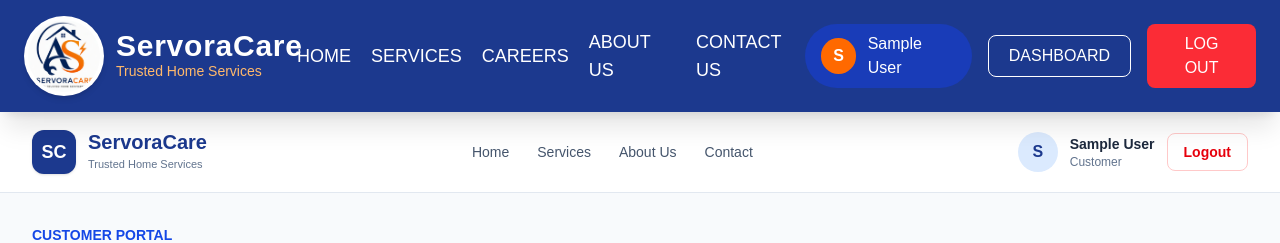
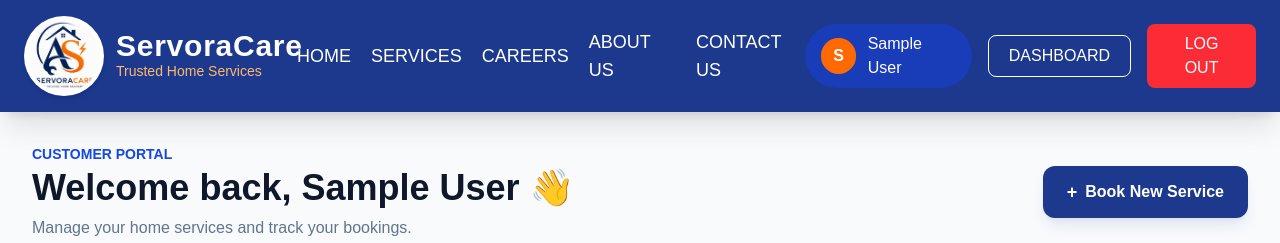
Before and after one commit to Boby-Singh/servoracare, a React (Vite) app: page /dashboard in a window 1280 px wide. Shown: the top 243 px of the page. Built offline with nearby package versions, Linux system fonts and the light colour scheme; no server answers; sample sign-in values are in the browser's storage.

Commit message:
Improve customer dashboard UI

```diff
--- a/src/pages/Dashboard.jsx
+++ b/src/pages/Dashboard.jsx
@@ -163,116 +163,6 @@ function Dashboard() {
       </Helmet>
 
       <div className="min-h-screen bg-slate-50">
-
-        {/* =====================================================
-            TOP NAVBAR
-        ===================================================== */}
-
-        <header className="sticky top-0 z-40 bg-white border-b border-slate-200">
-
-          <div className="max-w-[1500px] mx-auto px-4 sm:px-6 lg:px-8">
-
-            <div className="h-20 flex items-center justify-between">
-
-              {/* LOGO */}
-
-              <Link
-                to="/"
-                className="flex items-center gap-3"
-              >
-                <div className="w-11 h-11 rounded-xl bg-blue-900 flex items-center justify-center text-white font-bold text-lg shadow-sm">
-                  SC
-                </div>
-
-                <div className="hidden sm:block">
-                  <h1 className="text-xl font-extrabold text-blue-900 leading-none">
-                    ServoraCare
-                  </h1>
-
-                  <p className="text-[11px] text-slate-500 mt-1">
-                    Trusted Home Services
-                  </p>
-                </div>
-              </Link>
-
-              {/* NAV */}
-
-              <nav className="hidden md:flex items-center gap-7 text-sm font-medium text-slate-600">
-
-                <Link
-                  to="/"
-                  className="hover:text-blue-900 transition"
-                >
-                  Home
-                </Link>
-
-                <Link
-                  to="/services"
-                  className="hover:text-blue-900 transition"
-                >
-                  Services
-                </Link>
-
-                <Link
-                  to="/about"
-                  className="hover:text-blue-900 transition"
-                >
-                  About Us
-                </Link>
-
-                <Link
-                  to="/contact"
-                  className="hover:text-blue-900 transition"
-                >
-                  Contact
-                </Link>
-
-              </nav>
-
-              {/* USER */}
-
-              <div className="flex items-center gap-3">
-
-                <div className="hidden sm:flex items-center gap-3">
-
-                  <div className="w-10 h-10 rounded-full bg-blue-100 text-blue-900 flex items-center justify-center font-bold">
-                    {user?.name
-                      ? user.name.charAt(0).toUpperCase()
-                      : "U"}
-                  </div>
-
-                  <div className="hidden lg:block">
-                    <p className="text-sm font-semibold text-slate-800">
-                      {user?.name || "Customer"}
-                    </p>
-
-                    <p className="text-xs text-slate-500">
-                      Customer
-                    </p>
-                  </div>
-
-                </div>
-
-                <button
-                  onClick={() => {
-                    localStorage.removeItem("token");
-                    localStorage.removeItem("user");
-                    window.location.href = "/login";
-                  }}
-                  className="hidden sm:block border border-red-200 text-red-600 hover:bg-red-50 px-4 py-2 rounded-lg text-sm font-semibold transition"
-                >
-                  Logout
-                </button>
-
-              </div>
-
-            </div>
-
-          </div>
-
-        </header>
-
-
         {/* =====================================================
             MAIN
         ===================================================== */}
```
